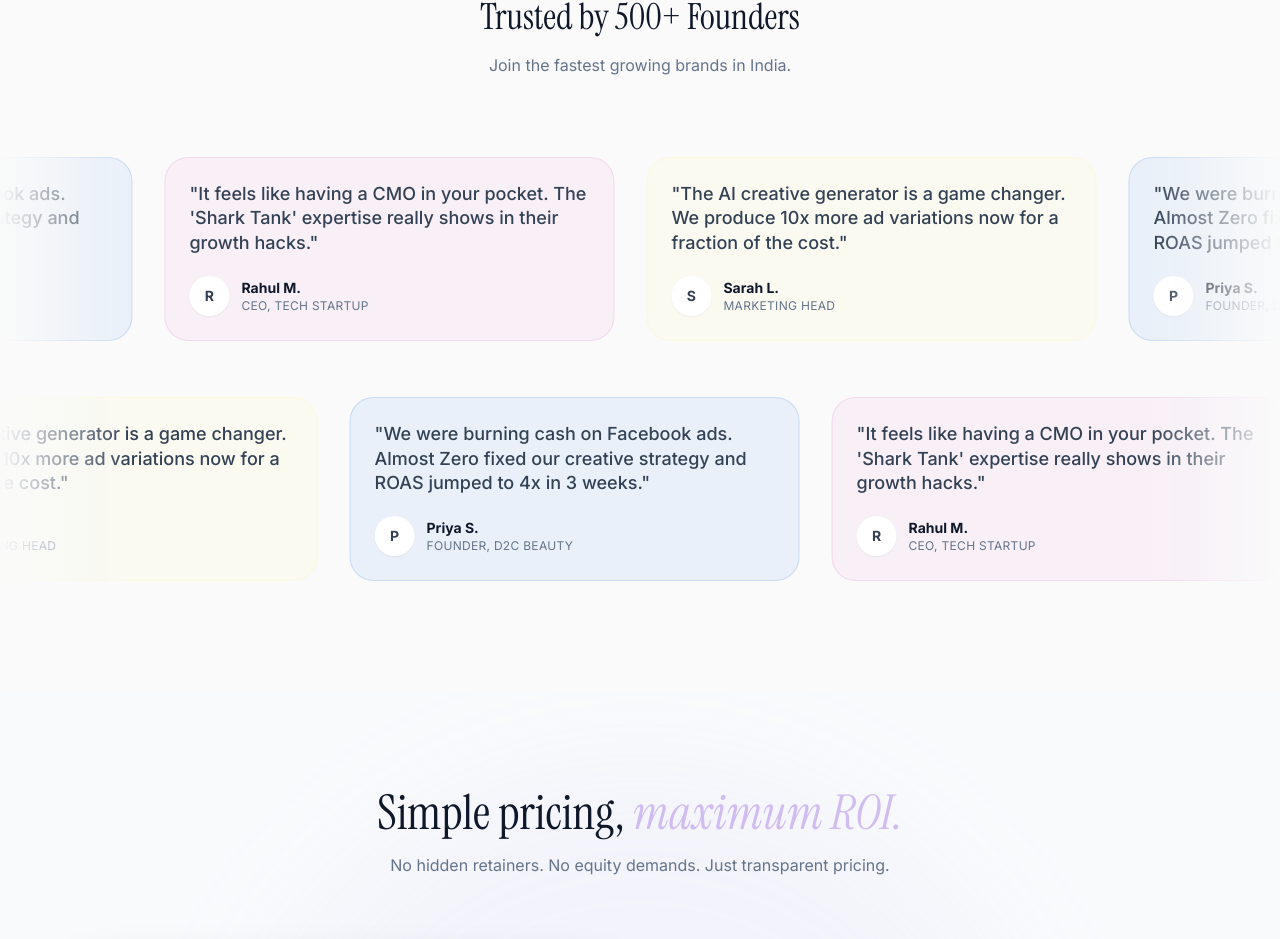
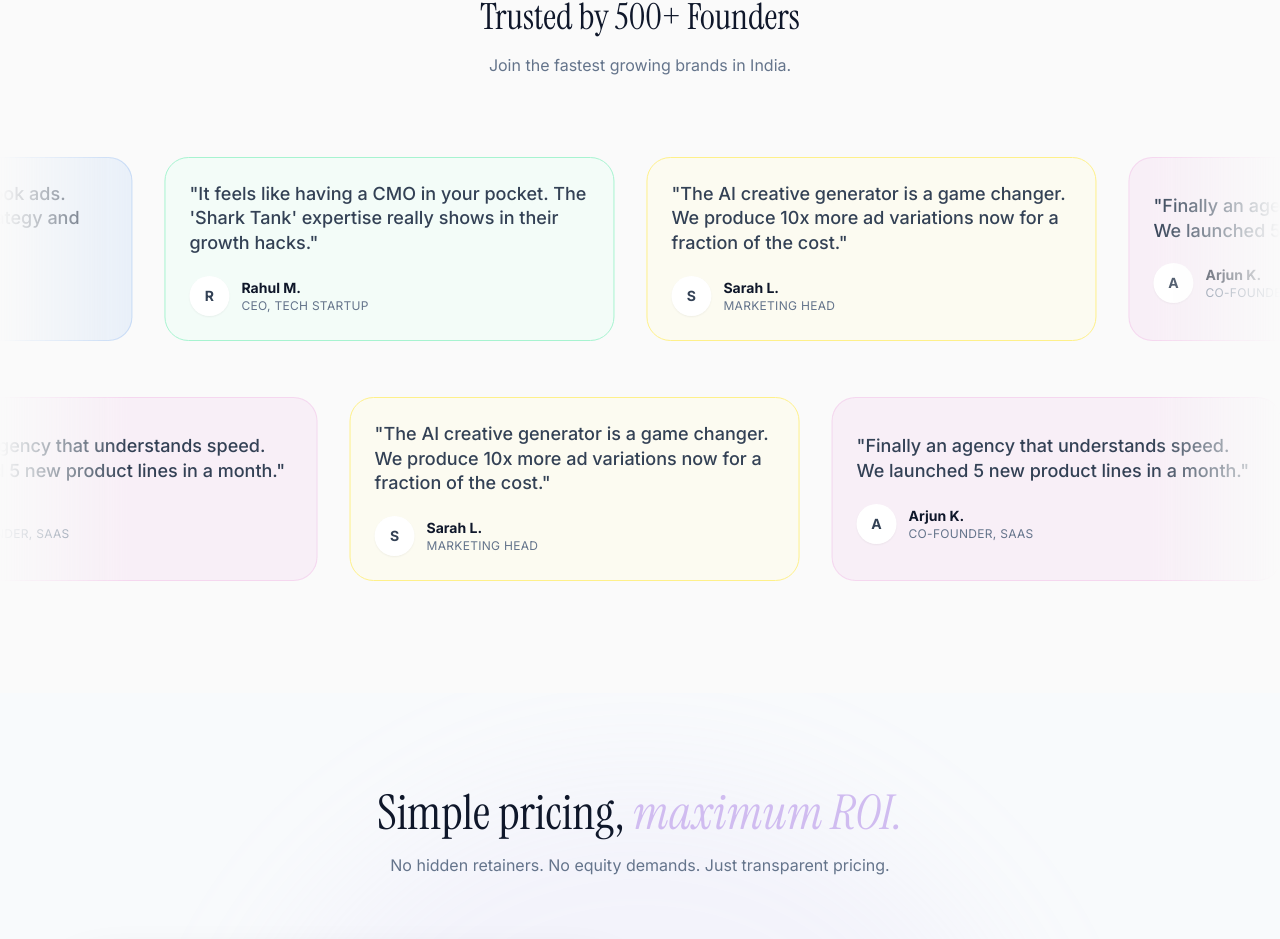
Before and after one commit to solicatehq/almostone, a React (Vite) app: page / in a window 1280 px wide. Shown: the part 4202-5141 px from the top of the page. Built offline with nearby package versions, Linux system fonts and the light colour scheme.

Commit message:
refactor: update testimonial styles and add new testimonial

```diff
--- a/components/landing/Testimonials.tsx
+++ b/components/landing/Testimonials.tsx
@@ -19,15 +19,22 @@ const testimonialsRaw = [
     quote: "It feels like having a CMO in your pocket. The 'Shark Tank' expertise really shows in their growth hacks.",
     author: "Rahul M.",
     role: "CEO, Tech Startup",
-    bg: "bg-pastel-orchid/20",
-    border: "border-pastel-orchid/50"
+    bg: "bg-emerald-50/50",
+    border: "border-emerald-200"
   },
   {
     quote: "The AI creative generator is a game changer. We produce 10x more ad variations now for a fraction of the cost.",
     author: "Sarah L.",
     role: "Marketing Head",
-    bg: "bg-pastel-lemon/20",
-    border: "border-pastel-lemon/50"
+    bg: "bg-yellow-50/50",
+    border: "border-yellow-200"
+  },
+  {
+    quote: "Finally an agency that understands speed. We launched 5 new product lines in a month.",
+    author: "Arjun K.",
+    role: "Co-Founder, SaaS",
+    bg: "bg-pastel-orchid/20",
+    border: "border-pastel-orchid/50"
   }
 ];
 
```
